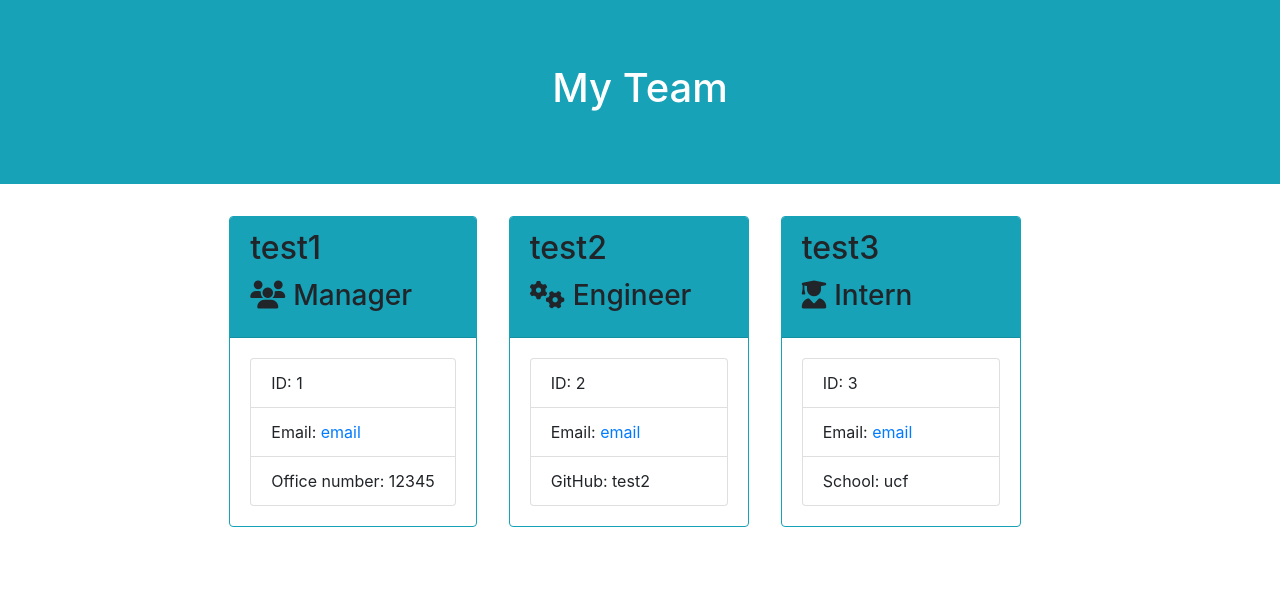
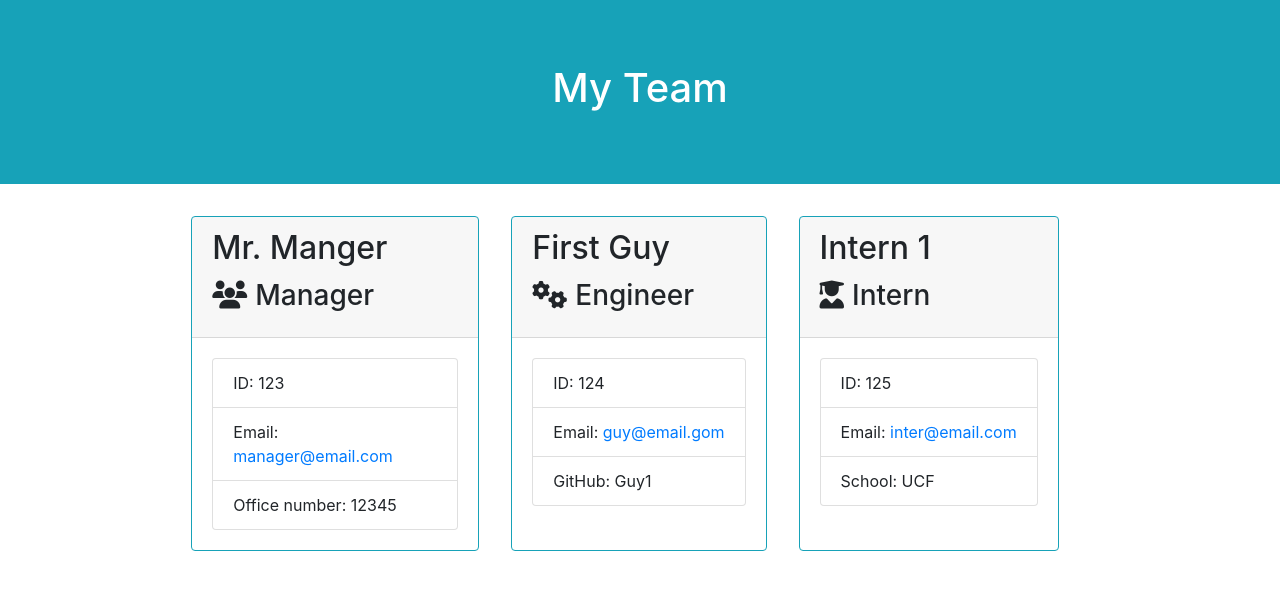
Before and after one commit to Jonzee1914/team-profile-generator, a website: page dist/roster.html in a window 1280 px wide. Drawn offline with nearby package versions, Linux system fonts and the light colour scheme.

Commit message:
completed readme

```diff
--- a/dist/roster.html
+++ b/dist/roster.html
@@ -8,7 +8,6 @@
         <title>My Team</title>
         <link rel="stylesheet" href="https://stackpath.bootstrapcdn.com/bootstrap/4.3.1/css/bootstrap.min.css"
             integrity="sha384-ggOyR0iXCbMQv3Xipma34MD+dH/1fQ784/j6cY/iJTQUOhcWr7x9JvoRxT2MZw1T" crossorigin="anonymous">
-        <link rel="stylesheet" href="style.css">
         <script src="https://kit.fontawesome.com/c502137733.js"></script>
     </head>
 
@@ -24,50 +23,48 @@
             <div class="row">
                 <div class="row team-area col-12 d-flex justify-content-center">
             <div class="card border-info m-3 p-0" style="max-width: 18rem; min-width: 15rem;">
-                        <div class="card-header bg-info">
-                            <h2 class="card-title">test1</h2>
+                <div class="card-header">
+                    <h2 class="card-title">Mr. Manger</h2>
                     <h3 class="card-title"><i class="fas fa-users mr-2"></i>Manager</h3>
                 </div>
                 <div class="card-body">
                     <ul class="list-group">
-                                <li class="list-group-item">ID: 1</li>
-                                <li class="list-group-item">Email: <a href="mailto: email"> email</a></li>
+                        <li class="list-group-item">ID: 123</li>
+                        <li class="list-group-item">Email: <a href="mailto: manager@email.com"> manager@email.com</a></li>
                         <li class="list-group-item">Office number: 12345</li>
                     </ul>
                 </div>
         </div>
 
             <div class="card border-info m-3 p-0" style="max-width: 18rem; min-width: 15rem;">
-                        <div class="card-header bg-info">
-                            <h2 class="card-title">test2</h2>
+            <div class="card-header">
+                <h2 class="card-title">First Guy</h2>
                 <h3 class="card-title"><i class="fas fa-cogs mr-2"></i>Engineer</h3>
             </div>
             <div class="card-body">
                 <ul class="list-group">
-                                <li class="list-group-item">ID: 2</li>
-                                <li class="list-group-item">Email: <a href="mailto: email"> email</a></li>
-                                <li class="list-group-item">GitHub: test2</li>
+                    <li class="list-group-item">ID: 124</li>
+                    <li class="list-group-item">Email: <a href="mailto: guy@email.gom"> guy@email.gom</a></li>
+                    <li class="list-group-item">GitHub: Guy1</li>
                 </ul>
             </div>
         </div>
 
             <div class="card border-info m-3 p-0" style="max-width: 18rem; min-width: 15rem;">
-                        <div class="card-header bg-info">
-                            <h2 class="card-title">test3</h2>
+            <div class="card-header">
+                <h2 class="card-title">Intern 1</h2>
                 <h3 class="card-title"><i class="fas fa-user-graduate mr-2"></i>Intern</h3>
             </div>
             <div class="card-body">
                 <ul class="list-group">
-                                <li class="list-group-item">ID: 3</li>
-                                <li class="list-group-item">Email: <a href="mailto: email"> email</a></li>
-                                <li class="list-group-item">School: ucf</li>
+                    <li class="list-group-item">ID: 125</li>
+                    <li class="list-group-item">Email: <a href="mailto: inter@email.com"> inter@email.com</a></li>
+                    <li class="list-group-item">School: UCF</li>
                 </ul>
             </div>
         </div>
          </div>
     </div>
-        </div>
-
 
 </body>
 </html>
```
Also changed, not shown: README.md, 1 other file. Lines whose indentation alone changed are shown as unchanged.
